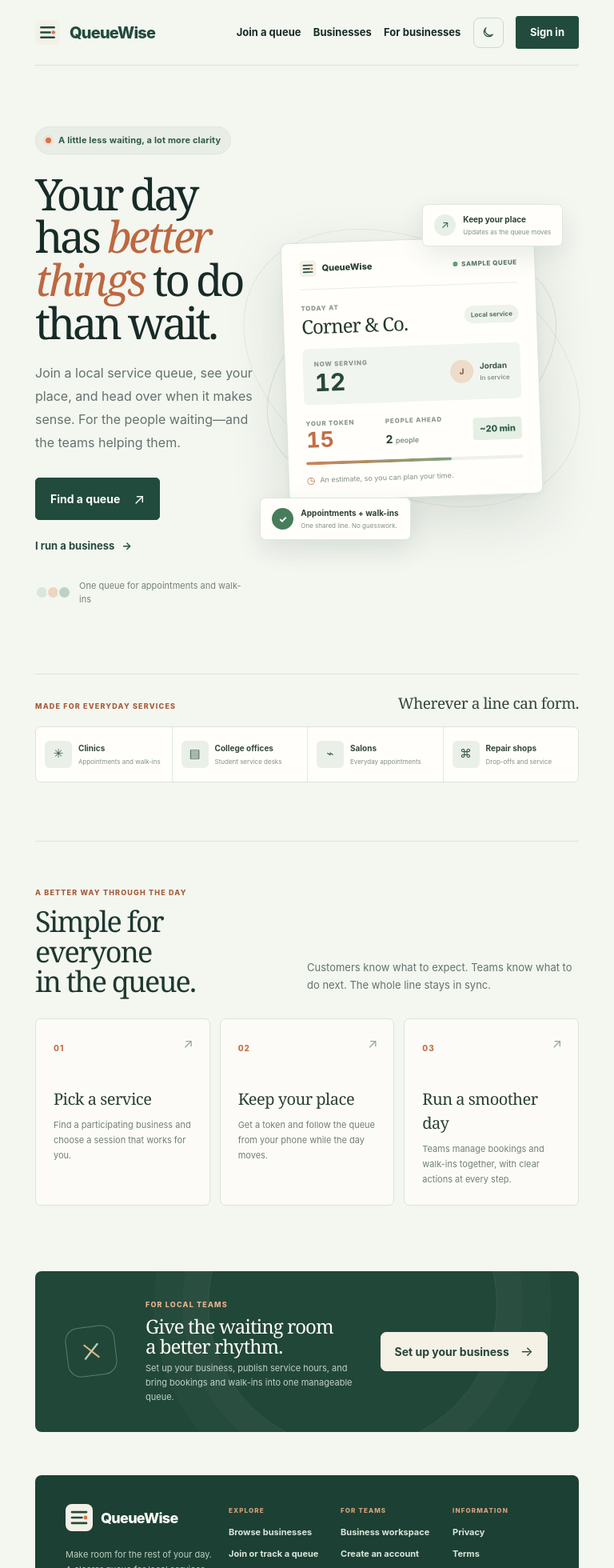
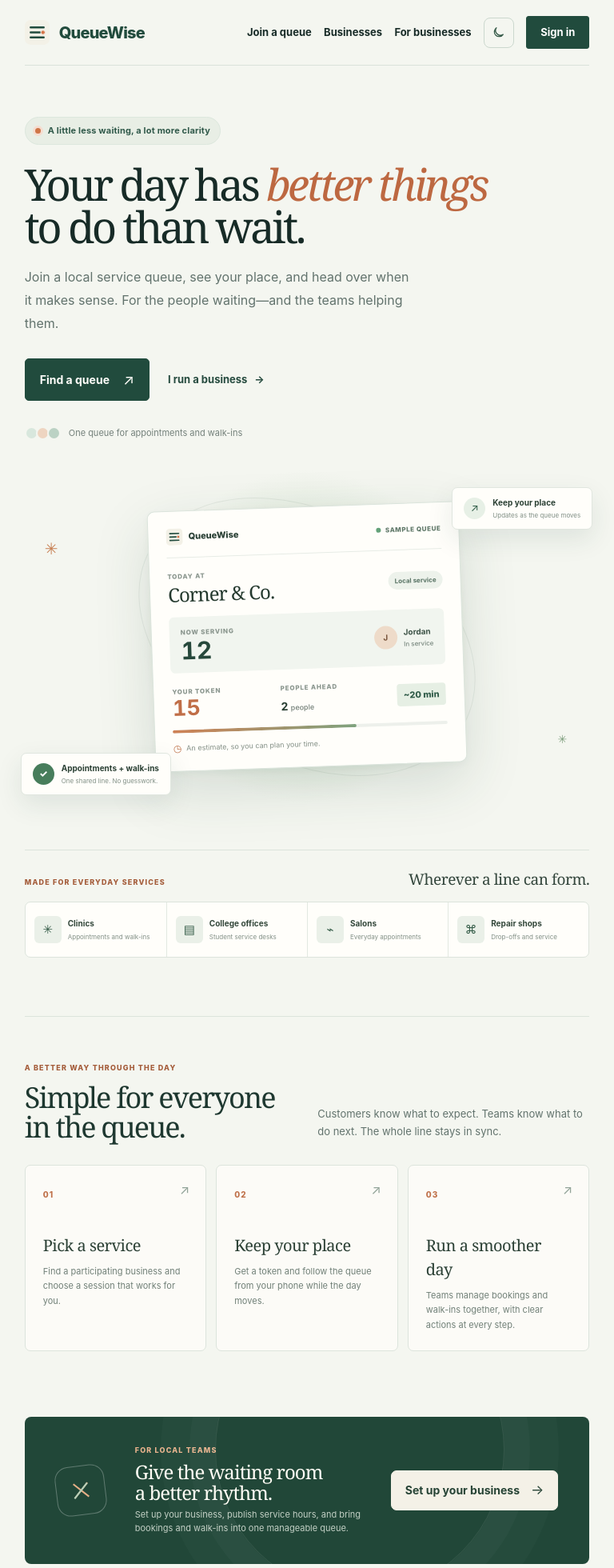
Before and after one commit to Mitansh-09/queuewise, a Next.js app: page / in a window 768 px wide. Shown: the top 1960 px of the page at 80% size. Built offline with nearby package versions, Linux system fonts and the light colour scheme.

Commit message:
Make landing layout responsive to screen size

```diff
--- a/app/globals.css
+++ b/app/globals.css
@@ -496,13 +496,14 @@
 /* QueueWise home: a warmer, more product-led front door. */
 .home-v2 { --home-ink: #172b27; --home-muted: #62736d; --home-line: #dce5de; min-height: 100vh; overflow: hidden; color: var(--home-ink); background: #f4f6f0; }
 .home-shell { position: relative; z-index: 1; }
+.home-v2 .shell { width: min(1360px, calc(100% - clamp(40px, 8vw, 144px))); }
 .home-v2 .site-header { min-height: 82px; border-color: #d9e2da; }
 .home-v2 .wordmark { font-size: 20px; }
 .home-v2 .wordmark .queuewise-mark { width: 31px; height: 31px; }
 .home-v2 .site-header nav { gap: clamp(15px, 2vw, 26px); }
 .home-v2 .site-header nav a { font-size: 13px; }
 .home-v2 .site-header .nav-action { padding: 10px 17px; color: #fff; background: #214b3d; border-color: #214b3d; }
-.home-hero { position: relative; display: grid; min-height: 600px; grid-template-columns: minmax(0, .96fr) minmax(440px, 1.04fr); gap: 34px; align-items: center; padding: 66px 0 70px; }
+.home-hero { position: relative; display: grid; min-height: clamp(540px, 68svh, 700px); grid-template-columns: minmax(0, .96fr) minmax(440px, 1.04fr); gap: clamp(34px, 4vw, 64px); align-items: center; padding: clamp(48px, 5vw, 76px) 0; }
 .home-hero-copy { position: relative; z-index: 2; padding: 10px 0 15px; }
 .home-kicker { display: inline-flex; align-items: center; gap: 9px; padding: 8px 12px; margin: 0 0 22px; color: #315a4b; background: #e8eee5; border: 1px solid #dce7dd; border-radius: 99px; font-size: 11px; font-weight: 750; letter-spacing: .015em; }
 .home-kicker > span { width: 7px; height: 7px; background: #cf7547; border-radius: 50%; box-shadow: 0 0 0 3px #f5ddd0; }
@@ -524,7 +525,7 @@
 .home-hero-art::before { position: absolute; z-index: -2; width: min(420px, 85%); aspect-ratio: 1; background: radial-gradient(circle, #e5ede1 0 49%, rgba(229,237,225,0) 70%); border-radius: 50%; content: ''; }
 .hero-orbit { position: absolute; z-index: -1; width: 390px; height: 250px; border: 1px solid rgba(77, 112, 93, .15); border-radius: 50%; transform: rotate(-29deg); }
 .hero-orbit-two { width: 450px; height: 310px; border-color: rgba(77, 112, 93, .1); transform: rotate(29deg); }
-.queue-preview { position: relative; z-index: 1; width: min(410px, 82%); padding: 21px 22px 16px; background: #fffefa; border: 1px solid #dbe4dc; border-radius: 9px; box-shadow: 0 24px 70px rgba(32, 72, 54, .15), 0 3px 8px rgba(32, 72, 54, .04); transform: rotate(-2deg); }
+.queue-preview { position: relative; z-index: 1; width: min(460px, 88%); padding: clamp(21px, 2vw, 28px) clamp(22px, 2.2vw, 30px) 19px; background: #fffefa; border: 1px solid #dbe4dc; border-radius: 9px; box-shadow: 0 24px 70px rgba(32, 72, 54, .15), 0 3px 8px rgba(32, 72, 54, .04); transform: rotate(-2deg); }
 .preview-topline, .preview-brand, .preview-live, .preview-business, .preview-now, .preview-now-name, .preview-you, .preview-foot { display: flex; align-items: center; }
 .preview-topline { justify-content: space-between; padding-bottom: 15px; border-bottom: 1px solid #e7ece6; }
 .preview-brand { gap: 7px; color: #263d33; font-size: 11px; font-weight: 800; }
@@ -849,3 +850,21 @@
 html[data-theme="dark"] .legal-page h1, html[data-theme="dark"] .legal-page h2 { color: #e5eee6; }
 html[data-theme="dark"] .setup-note code { color: #e2ece3; background: #293a30; }
 @media (prefers-reduced-motion: reduce) { .theme-toggle { transition: none; } }
+
+/* Keep the landing hero balanced on compact laptops and wider desktop viewports. */
+@media (min-width: 1440px) {
+  .home-hero h1 { font-size: clamp(76px, 5.4vw, 88px); }
+  .home-hero-art { min-height: 500px; }
+  .queue-preview { width: min(500px, 90%); }
+}
+
+@media (min-width: 1900px) {
+  .home-v2 .shell { width: min(1480px, calc(100% - 240px)); }
+  .home-hero { grid-template-columns: minmax(0, .98fr) minmax(0, 1.02fr); }
+}
+
+@media (min-width: 761px) and (max-width: 900px) {
+  .home-hero { min-height: 0; grid-template-columns: 1fr; padding: 54px 0 48px; }
+  .home-hero-copy { max-width: 620px; }
+  .home-hero-art { min-height: 435px; }
+}
```
